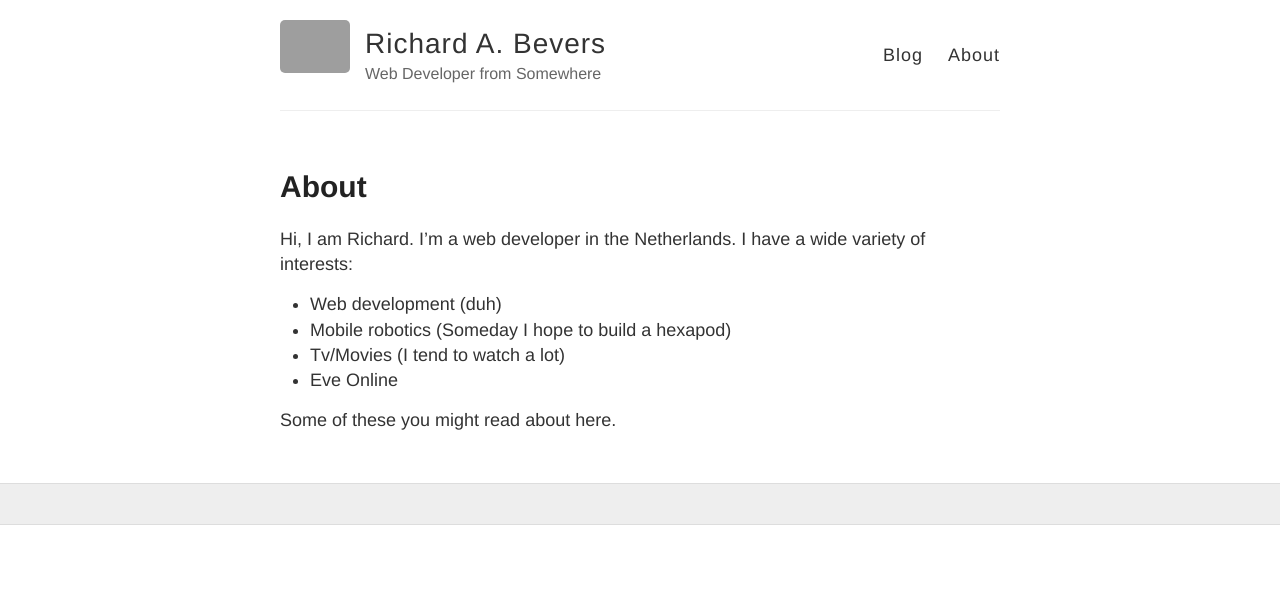
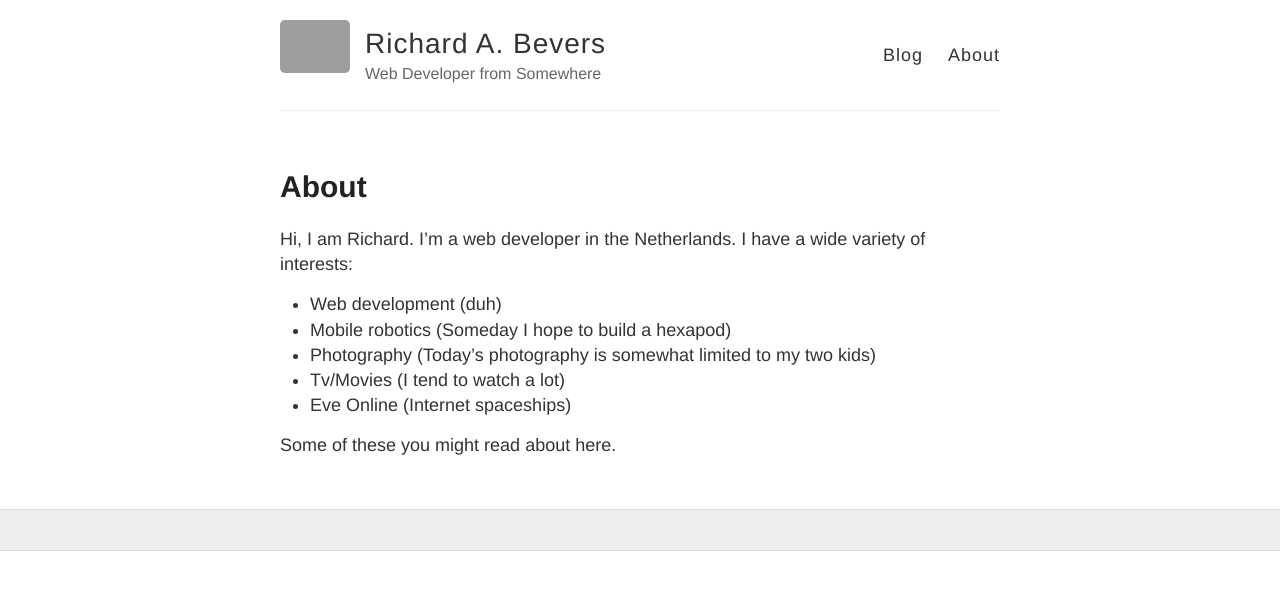
Before and after one commit to rabevers/rabevers, a Jekyll site: the page built from about.md, in a window 1280 px wide. Shown: the top 590 px of the page. Built offline with Jekyll 4.4.1, drawn with Linux system fonts in a browser that asks for light colours; Markdown is read by kramdown in place of the engine named in the settings; grey boxes are pictures that could not be loaded.

Commit message:
Added photography as an interest

```diff
--- a/about.md
+++ b/about.md
@@ -9,7 +9,8 @@ of interests:
 
 * Web development (duh)
 * Mobile robotics (Someday I hope to build a hexapod)
+* Photography (Today's photography is somewhat limited to my two kids)
 * Tv/Movies (I tend to watch a lot)
-* Eve Online
+* Eve Online (Internet spaceships)
 
 Some of these you might read about here.
```
